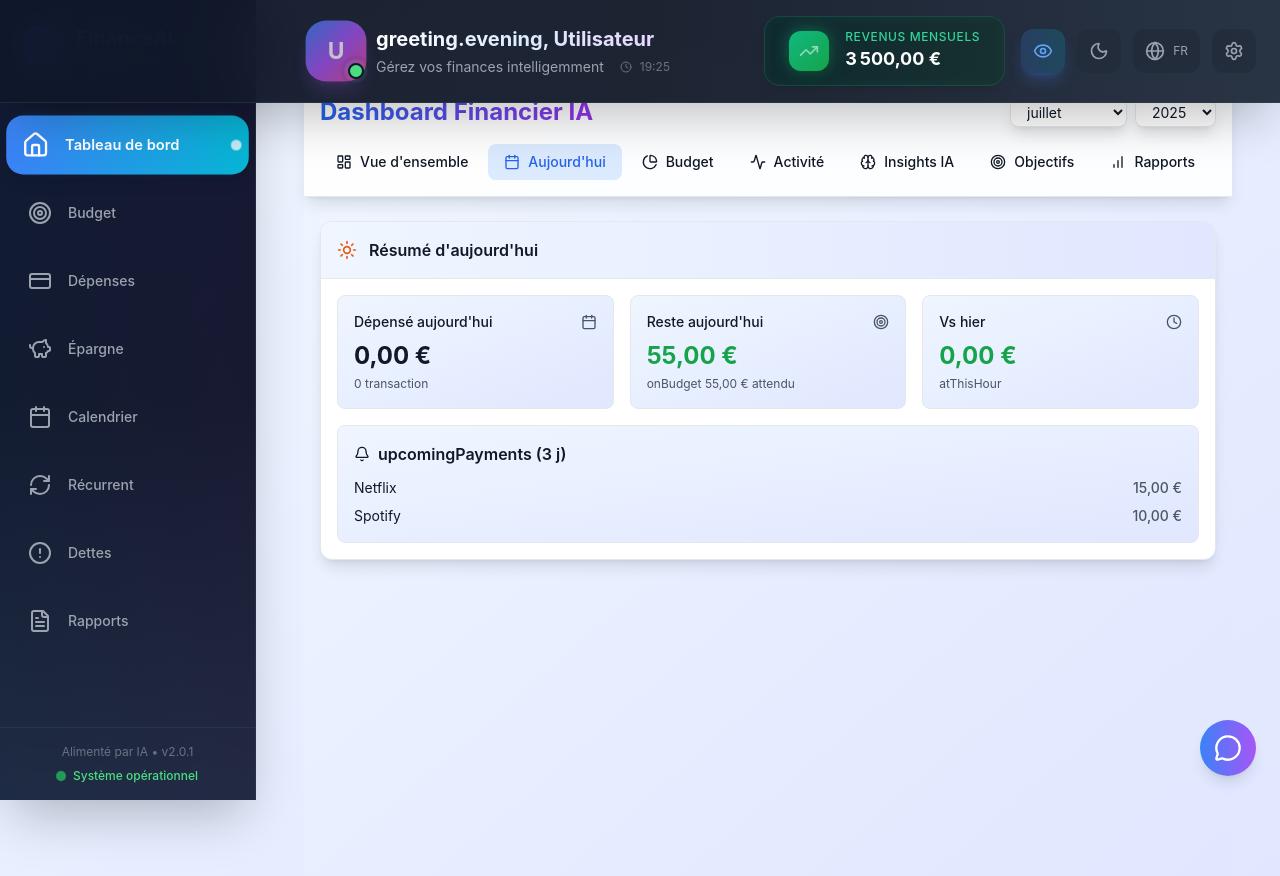
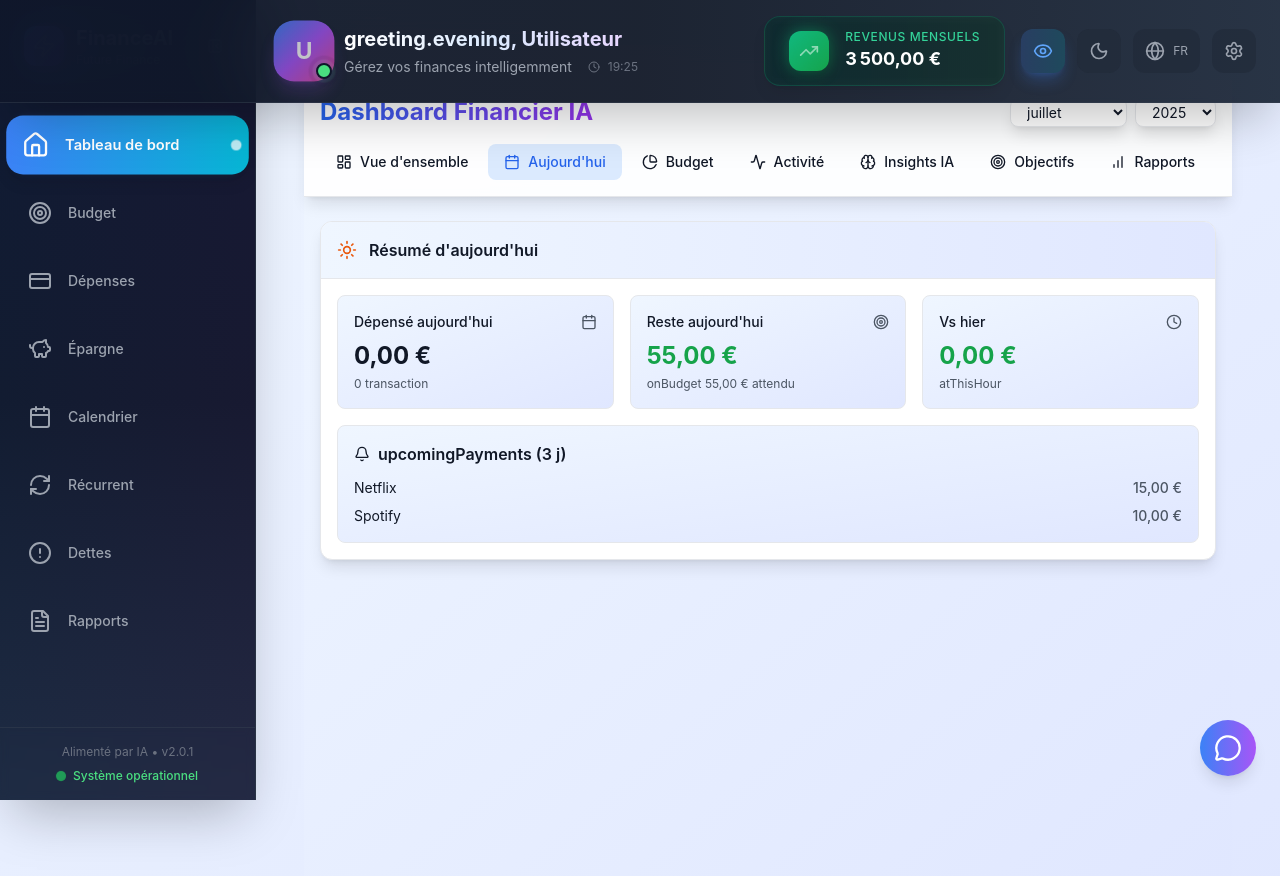
Before and after one commit to mehdi559/dashboard-poe, a React (Create React App) app: page / in a window 1280 px wide. Shown: the top 876 px of the page. Built offline with nearby package versions, Linux system fonts and the light colour scheme.

Commit message:
fix: Update header margins to match new navigation width

```diff
--- a/src/components/layout/DashboardHeader.js
+++ b/src/components/layout/DashboardHeader.js
@@ -35,7 +35,7 @@ const DashboardHeader = memo(({
 
   return (
     <header className="fixed top-0 left-0 right-0 z-40 backdrop-blur-2xl bg-gradient-to-r from-slate-900/95 via-gray-900/95 to-slate-800/95 border-b border-gray-700/50 shadow-2xl">
-      <div className="ml-20 lg:ml-72 transition-all duration-500 px-6 py-4">
+      <div className="ml-16 lg:ml-64 transition-all duration-500 px-6 py-4">
         <div className="flex items-center justify-between">
           {/* Left: Dynamic Welcome Section */}
           <div className="flex items-center space-x-6">
```
